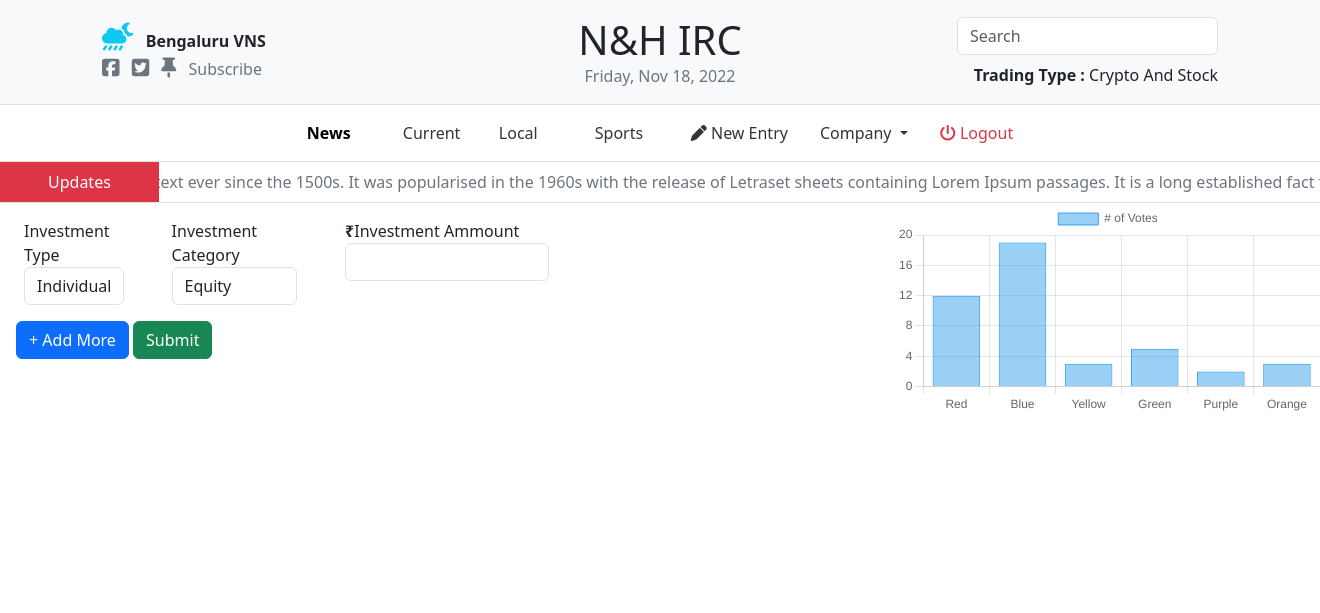
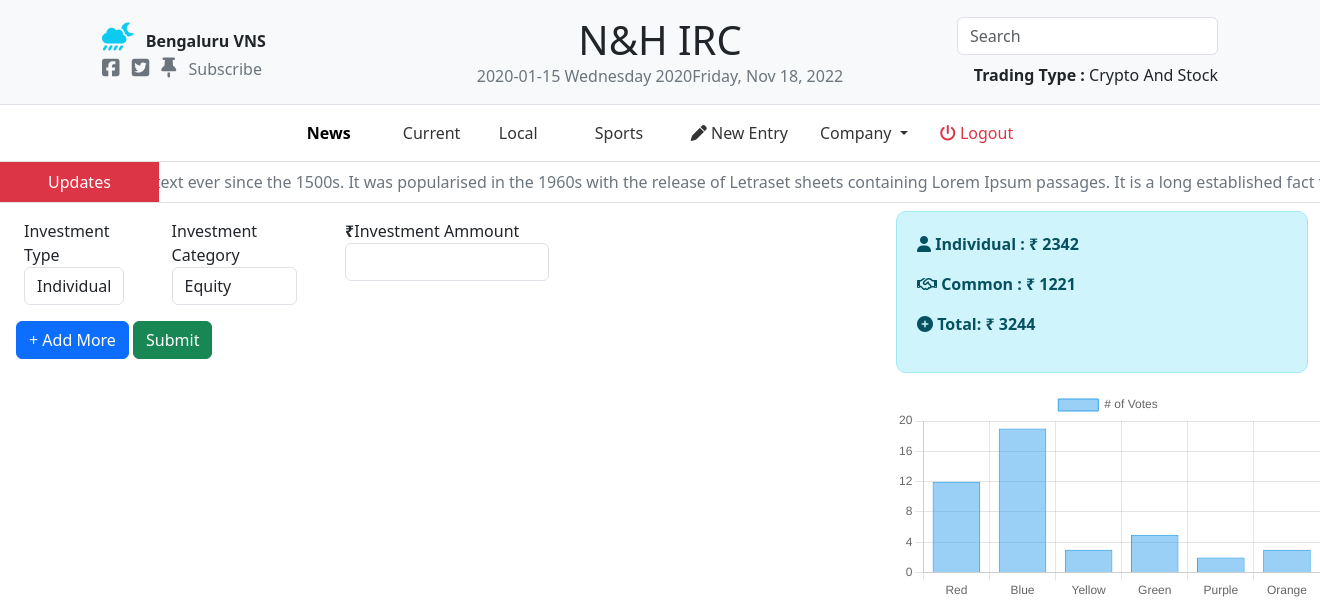
Before and after one commit to incredible-India/NHRC, a Django app: template superusers/templates/superusers/entry.html in a window 1320 px wide; the page is wider, and only the part inside the window is pictured. Shown: the top 613 px of that part. Run offline with Django 5.2, Linux system fonts and the light colour scheme; the template is opened without the code that fills it: most values are stand-ins (such as "Sample title", 1, 10 or a date in 2020); some libraries are stand-ins or nearby versions.

Commit message:
Ammount.total = 0

```diff
--- a/core/templates/core/nav.html
+++ b/core/templates/core/nav.html
@@ -37,7 +37,7 @@
       }
     }
   </style>
-
+  {% load tz %}
   <div role="navigation">
     <div class="p-3 bg-light">
       <div class="container">
@@ -52,7 +52,7 @@
           </div>
           <div class="col-lg-6 col-md-6 text-center">
             <div class="display-6" title="Namya and Himanshu Investment Records">N&H IRC </div>
-            <div class="text-secondary">Friday, Nov 18, 2022</div>
+            <div class="text-secondary">{{ now|date:"Y-m-d" }} {{ now|date:"l" }}  {{ now|date:"Y" }}Friday, Nov 18, 2022</div>
           </div>
           <div class="col-lg-3 col-md-3 text-end d-none d-md-block">
             <input class="form-control" placeholder="Search" />
--- a/superusers/static/superusers/js/entry.js
+++ b/superusers/static/superusers/js/entry.js
@@ -22,6 +22,10 @@ new Chart(ctx, {
 
 //Add One More Box
 class Form {
+    Invidial = new Array();
+    Common = new Array();
+    body = new Object();
+    total = 0;
     index = 0
     isRemoveButtonAvailable = false
     //  AddButton = document.getElementById("AddMore");
@@ -31,6 +35,7 @@ class Form {
 
     AddOneMoreBox() {
         let targetDiv = document.getElementById("insertInto");
+        var newDiv = document.createElement('div');
         this.index++;
         let HtmlToInsert = ` <div class="row rmv${this.index}" id="div${this.index}">
 
@@ -38,7 +43,7 @@ class Form {
          <!-- ........................... -->
         <div class="mx-4 mt-3"><label for="iType">Investment Type</label>
 
-            <select name="iType" id="iType" class="form-control">
+            <select name="iType" id="iType" class="form-control amm">
             <option value="individual">Individual</option>
             <option value="common">Common</option>
 
@@ -49,7 +54,7 @@ class Form {
         <div class="mx-4 mt-3">
             <label for="iCategory">Investment Category</label>
 
-        <select name="iCategory" id="iCategory" class="form-control">
+        <select name="iCategory" id="iCategory" class="form-control amm">
         <option value="Equity">Equity</option>
         <option value="Crypto">Crypto</option>
         <option value="Mutual Fund">Mutual Fund</option>
@@ -62,13 +67,14 @@ class Form {
         </div>
 
         <div class="mx-4 mt-3"><label for="iAmmount"><b>₹</b>Investment Ammount</label>
-            <input type="text" class="form-control" id="iAmmount">
+            <input type="number" class="form-control amt" id="iAmmount">
             </div>
 
             <div class="mx-2 mt-4"><input title="Remove" type="button" class="btn btn-danger rmv" id="rmv${this.index}" value=" - " style="margin-top: 14px;"></div>
         </div> <hr class="mt-2">`;
-
-        targetDiv.innerHTML += HtmlToInsert;
+        newDiv.innerHTML = HtmlToInsert;
+        targetDiv.appendChild(newDiv);
+       // targetDiv.innerHTML += HtmlToInsert;
         this.isRemoveButtonAvailable = true;
 
     }
@@ -77,6 +83,23 @@ class Form {
         if (this.isRemoveButtonAvailable) {
             document.getElementsByClassName(targetClassName)[0].remove();
         }
+        if(document.getElementsByClassName("rmv").length==0) {this.isRemoveButtonAvailable = false;}
+    }
+
+    ManageAllInputBox(){
+        this.Invidial = []
+        this.Common = []
+        this.total = 0
+        Array.from(document.forms[0].elements).forEach((e,i)=>{
+            if(e.id == 'iAmmount')
+                if(e.value.trim().length != 0)
+                    this.total += parseFloat(e.value)
+            if(e.id == "iType")
+                if(e.value == "individual")
+                  if(Array.from(e.classList).includes("amm"))
+                    this.Invidial.push(document.getElementsByClassName("amt")[i].value)
+        });
+     console.log(this.total,this.Invidial);
     }
 }
 
@@ -96,3 +119,9 @@ button.onclick = () => {
         });
     }
 };
+
+//for submitting the button
+let submitButton = document.getElementById("Submit");
+submitButton.addEventListener("click", (targetButton) => {
+    form.ManageAllInputBox();
+});
--- a/superusers/templates/superusers/entry.html
+++ b/superusers/templates/superusers/entry.html
@@ -20,7 +20,7 @@
  <!-- ........................... -->
 <div class="mx-4 mt-3"><label for="iType">Investment Type</label>
 
-    <select name="iType" id="iType" class="form-control">
+    <select name="iType" id="iType" class="form-control amm">
     <option value="individual">Individual</option>
     <option value="common">Common</option>
 
@@ -31,7 +31,7 @@
 <div class="mx-4 mt-3">
     <label for="iCategory">Investment Category</label>
 
-<select name="iCategory" id="iCategory" class="form-control">
+<select name="iCategory" id="iCategory" class="form-control amm">
 <option value="Equity">Equity</option>
 <option value="Crypto">Crypto</option>
 <option value="Mutual Fund">Mutual Fund</option>
@@ -44,7 +44,7 @@
 </div>
 
 <div class="mx-4 mt-3"><label for="iAmmount"><b>₹</b>Investment Ammount</label>
-    <input type="text" class="form-control" id="iAmmount">
+    <input type="number" class="form-control amt" id="iAmmount">
     </div>
 
 </div>
@@ -56,7 +56,7 @@
 
 <div class="mt-3 mx-3">
     <input type="button" class="btn btn-primary" id="AddMore" value="+ Add More" title="Add One More Field">
-    <input type="button" class="btn btn-success" value="Submit">
+    <input type="button" class="btn btn-success" value="Submit" id="Submit">
 </div>
 
         </form>
@@ -66,6 +66,9 @@
 
 
     <div class="col-sm-4">
+        <div class="alert alert-info mt-2" style="padding: 20px; border-radius: 10px; margin-right: 12px;" >
+            <p><b> <i class="fas fa-user"></i> Individual : ₹ 2342</b></p><p><b> <i class="fa fa-handshake-o" aria-hidden="true"></i> Common : ₹ 1221</b></p><p><b><i class="fa fa-plus-circle" aria-hidden="true"></i> Total: ₹ 3244</b></p>
+        </div>
         <div>
             <canvas id="myChart"></canvas>
           </div>
```
